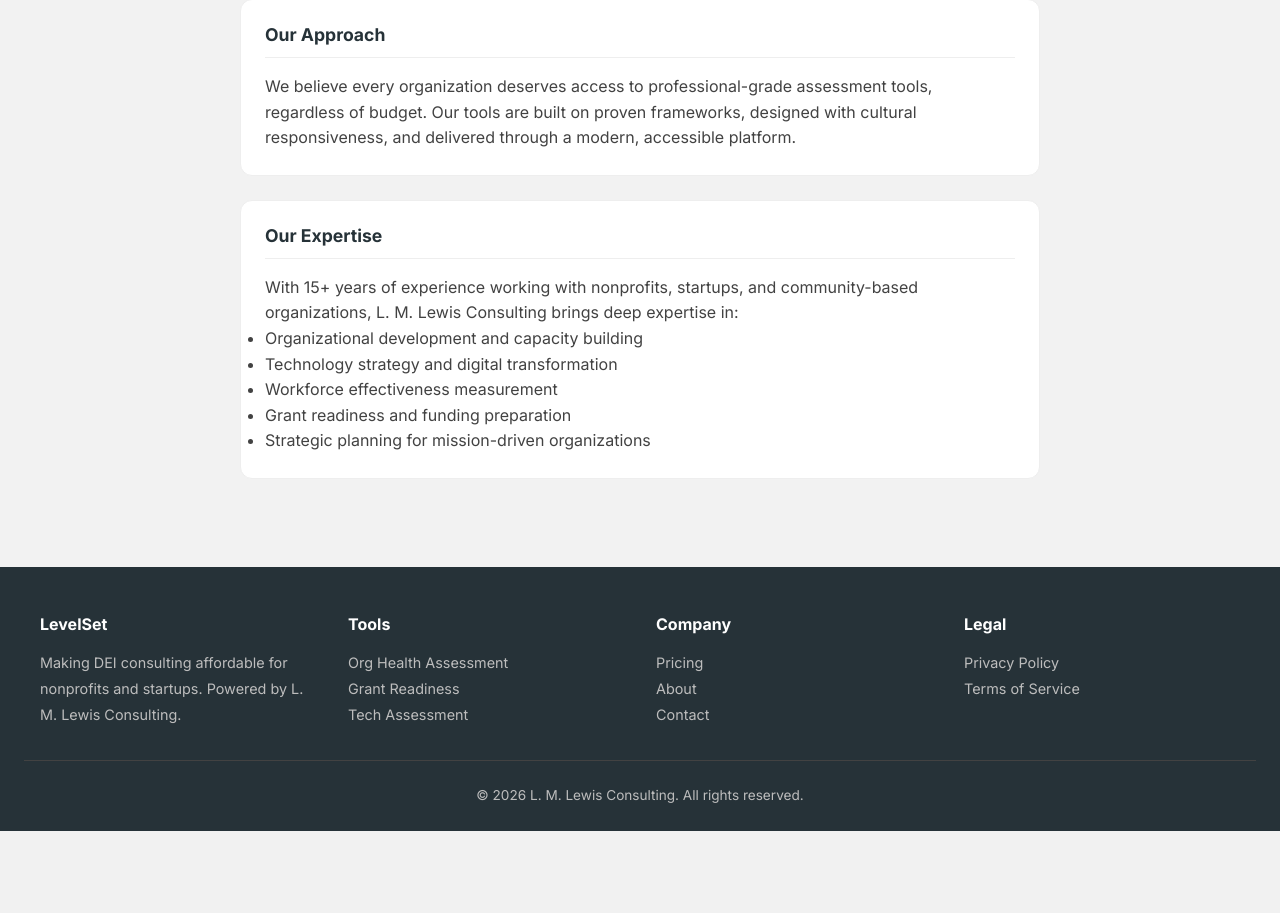
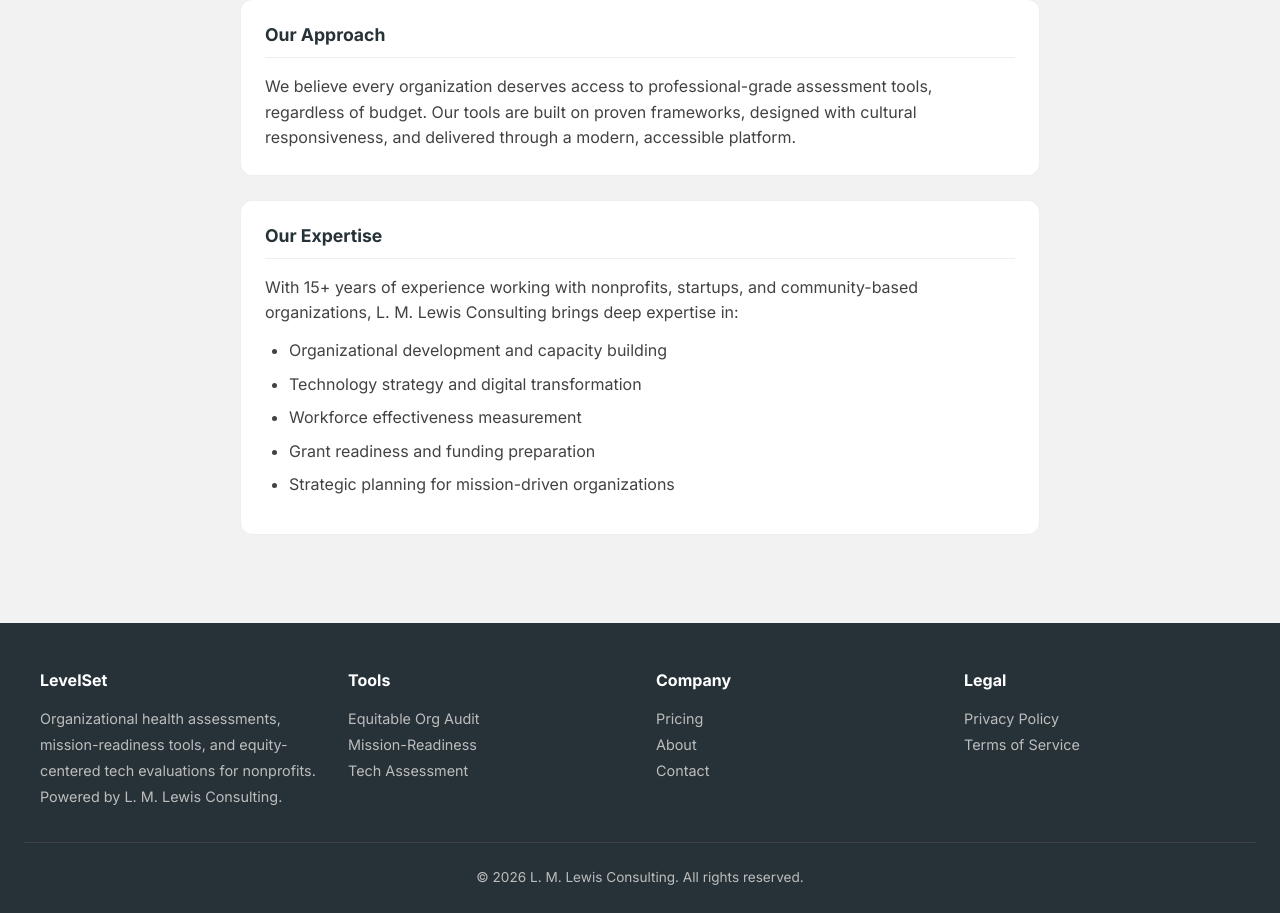
Before and after one commit to lmlewis1776/LevelSet, a Flask app: page /about in a window 1280 px wide. Shown: the part 732-1645 px from the top of the page. Before the commit the page ends 1563 px from the top, so only its background shows below. Run offline with Flask 3, Linux system fonts and the light colour scheme.

Commit message:
Fix footer links (About, Contact, Privacy, Terms), fix footer text, fix bullet indentation, update tool names in footer

```diff
--- a/static/css/style.css
+++ b/static/css/style.css
@@ -808,6 +808,18 @@ select.form-control {
     border-bottom: 1px solid var(--gray-200);
 }
 
+.tool-section ul {
+    padding-left: 1.5rem;
+    margin: 0.75rem 0;
+    list-style: disc;
+}
+
+.tool-section li {
+    margin-bottom: 0.5rem;
+    line-height: 1.6;
+    color: var(--gray-700);
+}
+
 .question-item {
     margin-bottom: 1rem;
     padding: 1rem;
--- a/templates/base.html
+++ b/templates/base.html
@@ -69,24 +69,24 @@
         <div class="footer-grid">
             <div class="footer-col">
                 <h4>LevelSet</h4>
-                <p>Making DEI consulting affordable for nonprofits and startups. Powered by L. M. Lewis Consulting.</p>
+                <p>Organizational health assessments, mission-readiness tools, and equity-centered tech evaluations for nonprofits. Powered by L. M. Lewis Consulting.</p>
             </div>
             <div class="footer-col">
                 <h4>Tools</h4>
-                <a href="/dei-audit">Org Health Assessment</a><br>
-                <a href="/grant-checklist">Grant Readiness</a><br>
+                <a href="/dei-audit">Equitable Org Audit</a><br>
+                <a href="/grant-checklist">Mission-Readiness</a><br>
                 <a href="/tech-assessment">Tech Assessment</a>
             </div>
             <div class="footer-col">
                 <h4>Company</h4>
                 <a href="/pricing">Pricing</a><br>
-                <a href="#">About</a><br>
-                <a href="#">Contact</a>
+                <a href="/about">About</a><br>
+                <a href="/contact">Contact</a>
             </div>
             <div class="footer-col">
                 <h4>Legal</h4>
-                <a href="#">Privacy Policy</a><br>
-                <a href="#">Terms of Service</a>
+                <a href="/privacy">Privacy Policy</a><br>
+                <a href="/terms">Terms of Service</a>
             </div>
         </div>
         <div class="footer-bottom">
```
